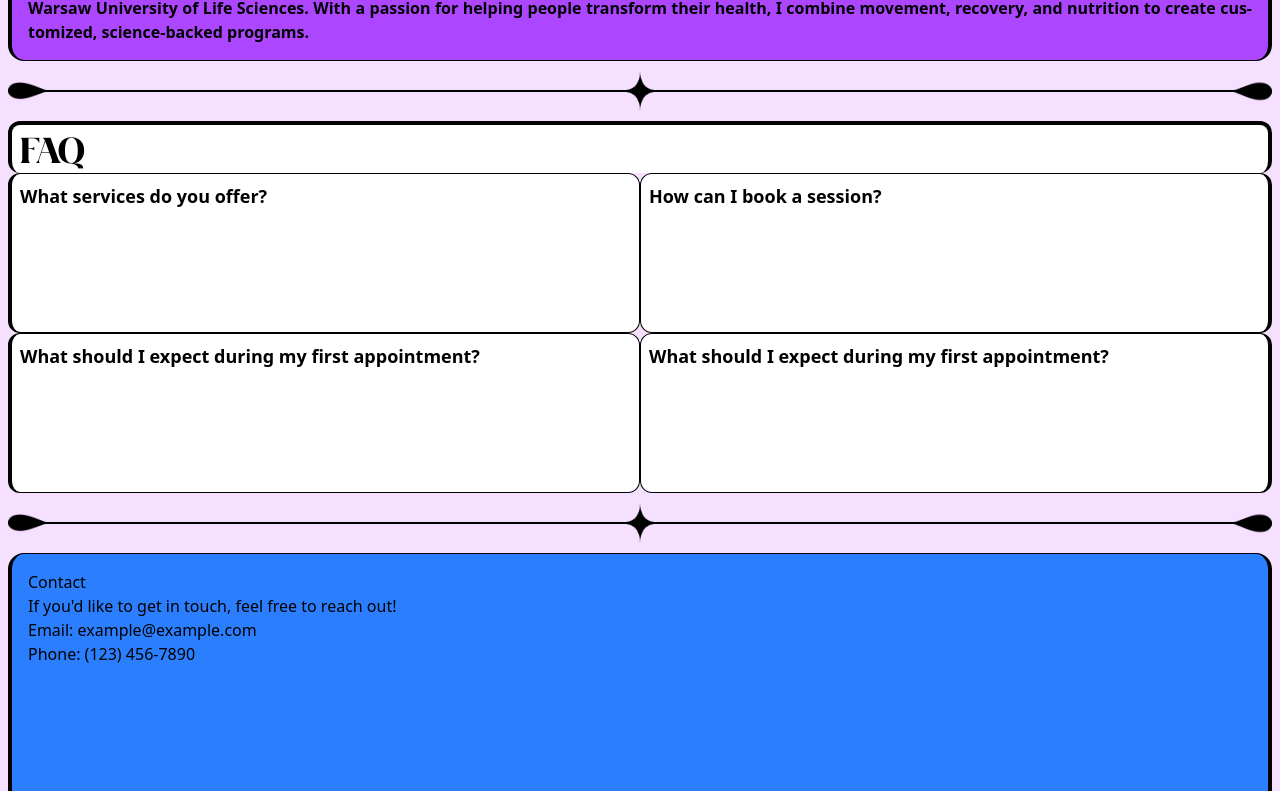
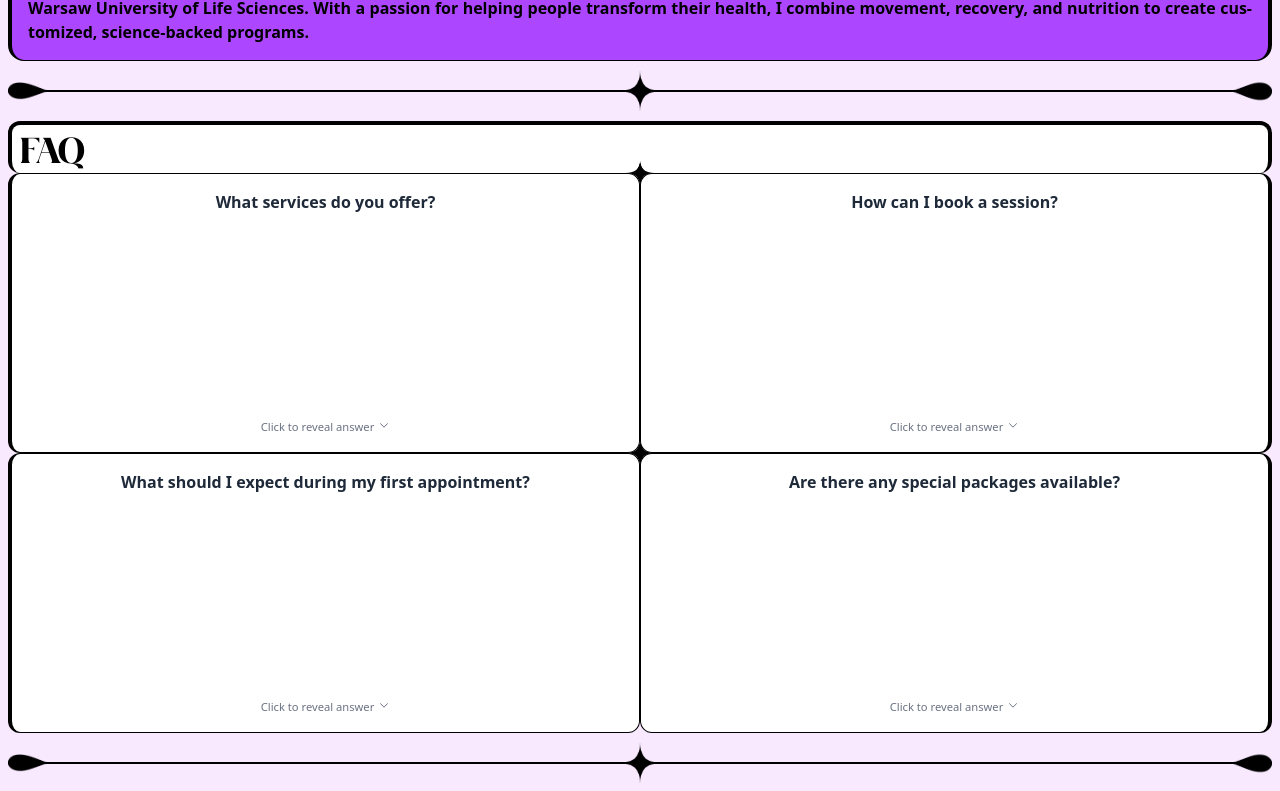
Before and after one commit to haithamexe/hajer-alkanani, a React (Vite) app: page / in a window 1280 px wide. Shown: the part 979-1770 px from the top of the page. Built offline with nearby package versions, Linux system fonts and the light colour scheme.

Commit message:
changed fact into flipping cards

```diff
--- a/src/index.css
+++ b/src/index.css
@@ -31,7 +31,7 @@
   --color-yellow-500: #fcd792;
   --color-olive-500: #828138;
   --color-green-500: #3c5535;
-  --color-body: #f5e0ff;
+  --color-body: #f8e9ff;
   --color-accent: black;
   /* Font family utilities like font-sans */
   --font-runiga: "Runiga", sans-serif;
--- a/src/pages/Home.jsx
+++ b/src/pages/Home.jsx
@@ -321,6 +321,45 @@ const Home = () => {
       window.removeEventListener("resize", handleResize);
     };
   }, []);
+
+  const [flippedCards, setFlippedCards] = useState(new Set());
+
+  const faqData = [
+    {
+      id: 1,
+      question: "What services do you offer?",
+      answer:
+        "We provide comprehensive wellness services including massage therapy, aromatherapy, reflexology, and holistic healing treatments tailored to your individual needs.",
+    },
+    {
+      id: 2,
+      question: "How can I book a session?",
+      answer:
+        "You can easily book a session through our online booking system, call us directly, or visit our location. We offer flexible scheduling to accommodate your busy lifestyle.",
+    },
+    {
+      id: 3,
+      question: "What should I expect during my first appointment?",
+      answer:
+        "Your first visit includes a consultation to understand your needs, a brief health assessment, and a customized treatment plan designed specifically for your wellness goals.",
+    },
+    {
+      id: 4,
+      question: "Are there any special packages available?",
+      answer:
+        "Yes! We offer various wellness packages including monthly memberships, couple's treatments, and seasonal specials. Contact us to learn about current promotions and discounts.",
+    },
+  ];
+
+  const toggleFlip = (cardId) => {
+    const newFlippedCards = new Set(flippedCards);
+    if (newFlippedCards.has(cardId)) {
+      newFlippedCards.delete(cardId);
+    } else {
+      newFlippedCards.add(cardId);
+    }
+    setFlippedCards(newFlippedCards);
+  };
 
   return (
     <div className="bg-body w-full">
@@ -682,18 +721,28 @@ const Home = () => {
         ></motion.div>
       </section>
 
-      <section className=" rounded-2xl">
+      {/* <section className=" rounded-2xl">
         <h2
           className="text-black text-4xl px-2 py-1 border-4 border-b-0 block rounded-xl
               w-full font-bold font-arniya bg-white"
         >
           FAQ
         </h2>
-        <ul className=" flex flex-wrap">
+        <ul className=" flex flex-wrap justify-center items-center relative">
+          <img
+            src="/images/star.png"
+            alt="Star"
+            className="w-7 h-auto absolute z-10"
+          />
+          <img
+            src="/images/star.png"
+            alt="Star"
+            className="w-7 h-auto absolute z-10 top-[-14px]"
+          />
           <li className="bg-white w-1/2 p-2 border-1 border-l-4 rounded-xl h-40">
             <h1 className="font-bold text-lg">What services do you offer?</h1>
           </li>
-          <li className=" bg-white w-1/2 p-2 border-1 border-r-4 rounded-xl h-40">
+          <li className="bg-white w-1/2 p-2 border-1 border-r-4 rounded-xl h-40">
             <h1 className="font-bold text-lg">How can I book a session?</h1>
           </li>
           <li className="bg-white w-1/2 p-2 border-1 border-l-4 rounded-xl h-40">
@@ -706,8 +755,116 @@ const Home = () => {
               What should I expect during my first appointment?
             </h1>
           </li>
+
+          {faqData.map((item) => (
+            <li
+              key={item.id}
+              className="bg-white w-1/2 p-2 border-1 border-l-4 rounded-xl h-40 "
+            >
+              <h1 className="font-bold text-lg">{item.question}</h1>
+              <p className="mt-2">{item.answer}</p>
+            </li>
+          ))}
+        </ul>
+      </section> */}
+
+      <section className="">
+        <h2
+          className="text-black text-4xl px-2 py-1 border-4 border-b-0 block rounded-xl
+              w-full font-bold font-arniya bg-white"
+        >
+          FAQ
+        </h2>
+
+        <ul className="flex flex-wrap justify-center items-center relative ">
+          {/* Decorative stars */}
+          <img
+            src="/images/star.png"
+            alt="Star"
+            className="w-7 h-auto absolute z-10"
+          />
+          <img
+            src="/images/star.png"
+            alt="Star"
+            className="w-7 h-auto absolute z-10 top-[-14px]"
+          />
+          {faqData.map((faq, index) => (
+            <li key={faq.id} className="w-1/2 h-70">
+              <div
+                className="relative w-full h-full cursor-pointer group perspective-1000"
+                onClick={() => toggleFlip(faq.id)}
+              >
+                <div
+                  className={`relative w-full h-full transition-transform duration-700 transform-style-preserve-3d ${
+                    flippedCards.has(faq.id) ? "rotate-y-180" : ""
+                  }`}
+                >
+                  {/* Front of card */}
+                  <div
+                    className={`absolute  w-full h-full backface-hidden bg-white p-4 border-1 ${
+                      index % 2 === 0
+                        ? "border-l-4 bg-accent"
+                        : "border-r-4 bg-accent"
+                    } rounded-xl transition-shadow duration-300 `}
+                  >
+                    <div className="flex flex-col justify-between items-center h-[100%]">
+                      <h1 className="font-bold text-[1rem] text-gray-800">
+                        {faq.question}
+                      </h1>
+                      <div className="text-[0.7rem] text-gray-500 flex items-center justify-center gap-1  ">
+                        <span>Click to reveal answer</span>
+                        <svg
+                          className="w-3 h-3 animate-bounce"
+                          fill="none"
+                          stroke="currentColor"
+                          viewBox="0 0 24 24"
+                        >
+                          <path
+                            strokeLinecap="round"
+                            strokeLinejoin="round"
+                            strokeWidth={2}
+                            d="M19 9l-7 7-7-7"
+                          />
+                        </svg>
+                      </div>
+                    </div>
+                  </div>
+
+                  {/* Back of card */}
+                  <div
+                    className={`absolute inset-0 w-full h-full backface-hidden rotate-y-180 bg-gradient-to-br border-1 border-accent ${
+                      index % 3 === 0 ? "bg-purple-300  " : "bg-purple-700 "
+                    } p-4 rounded-xl  text-white flex items-center justify-center`}
+                  >
+                    <div className="text-center">
+                      <p className="text-sm leading-relaxed">{faq.answer}</p>
+                    </div>
+                  </div>
+                </div>
+
+                {/* Hover glow effect */}
+                <div className="absolute inset-0 rounded-xl opacity-0 group-hover:opacity-20 transition-opacity duration-300 bg-gradient-to-r from-purple-400 to-pink-400 pointer-events-none"></div>
+              </div>
+            </li>
+          ))}
         </ul>
       </section>
+
+      <style jsx>{`
+        .perspective-1000 {
+          perspective: 3000px;
+        }
+        .transform-style-preserve-3d {
+          transform-style: preserve-3d;
+        }
+        .backface-hidden {
+          backface-visibility: hidden;
+        }
+        .rotate-y-180 {
+          transform: rotateY(180deg);
+        }
+      `}</style>
+
       {/* {break section} */}
       <section className="h-15 relative rounded-xl flex overflow-hidden flex-col justify-center items-center">
         <motion.img
```
